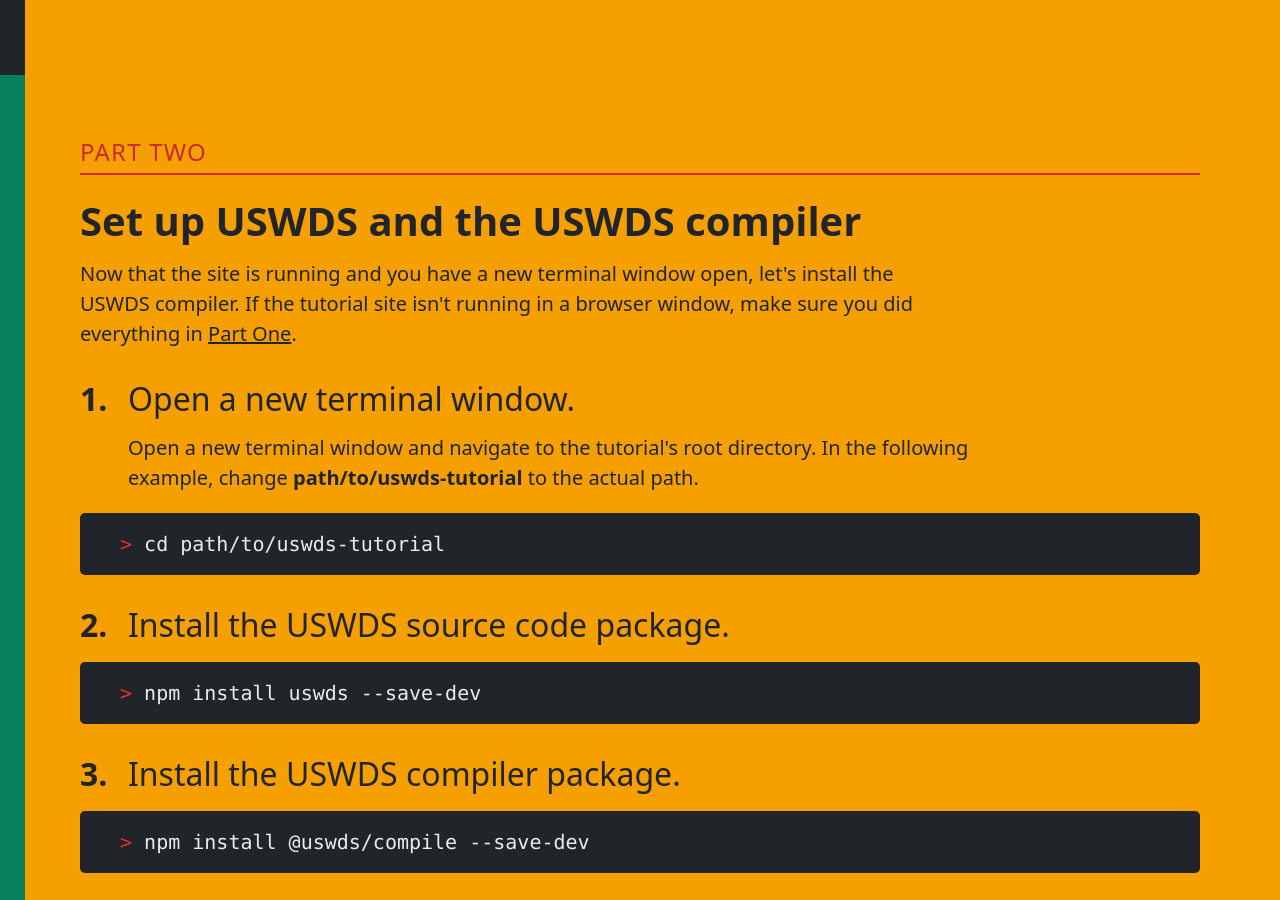
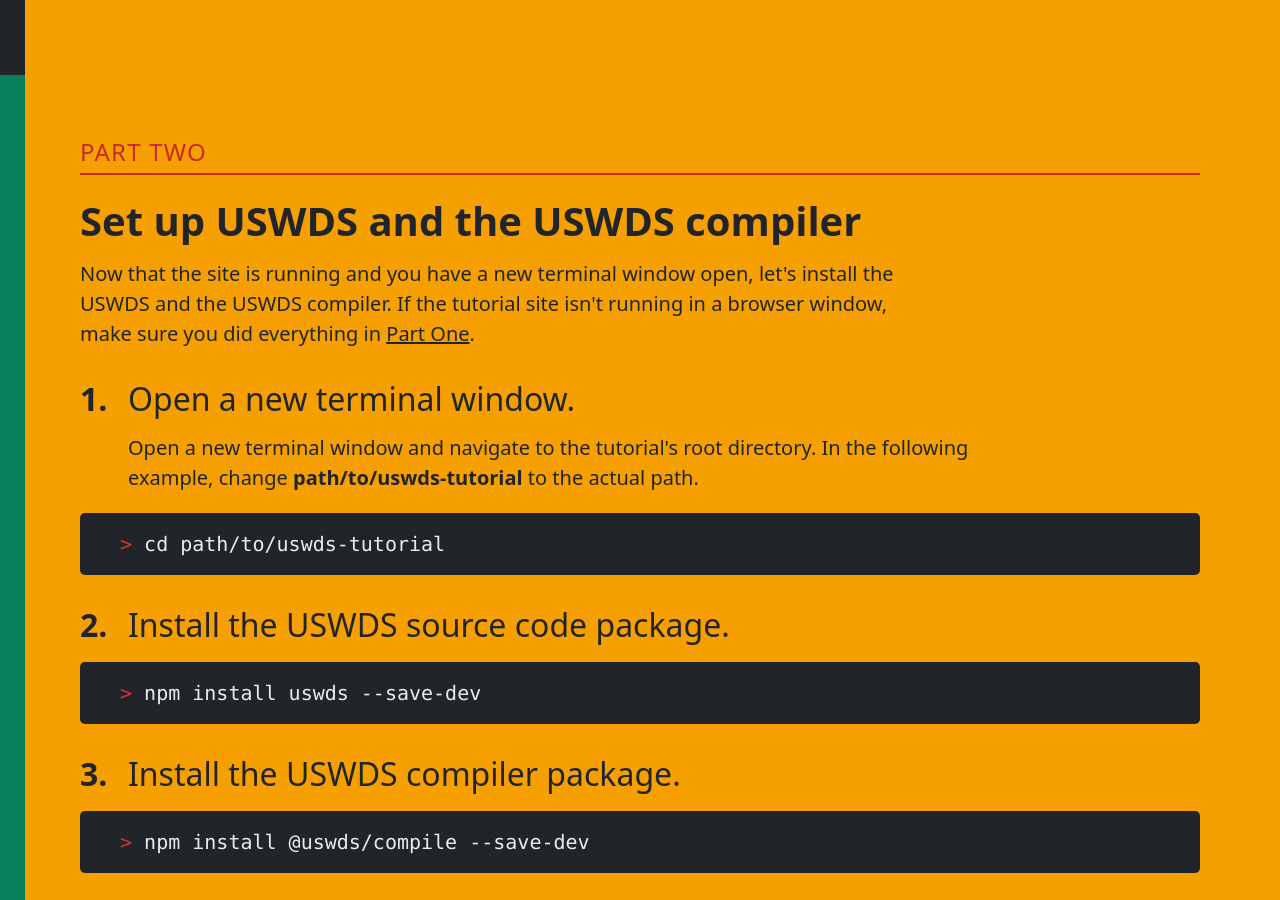
Before and after one commit to uswds/uswds-tutorial, a Jekyll site: the page built from index.md, in a window 1280 px wide and 900 px high, scrolled down 2577 px. Built offline with Jekyll 4.4.1, drawn with Linux system fonts in a browser that asks for light colours.

Commit message:
Sync text to new tasks

```diff
--- a/_includes/sxs/part-two.html
+++ b/_includes/sxs/part-two.html
@@ -1,6 +1,6 @@
 <section class="part two" id="part-two">
   <h2><span>Part two</span> Set up USWDS and the USWDS compiler</h2>
-  <p>Now that the site is running and you have a new terminal window open, let's install the USWDS compiler. If the tutorial site isn't running in a browser window, make sure you did everything in <a href="#part-one">Part One</a>.</p>
+  <p>Now that the site is running and you have a new terminal window open, let's install the USWDS and the USWDS compiler. If the tutorial site isn't running in a browser window, make sure you did everything in <a href="#part-one">Part One</a>.</p>
   <h3 class="step">Open a new terminal window.</h3>
   <p class="step-description">Open a new terminal window and navigate to the tutorial's root directory. In the following example, change <strong>path/to/uswds-tutorial</strong> to the actual path.</p>
   <div class="terminal">
```
